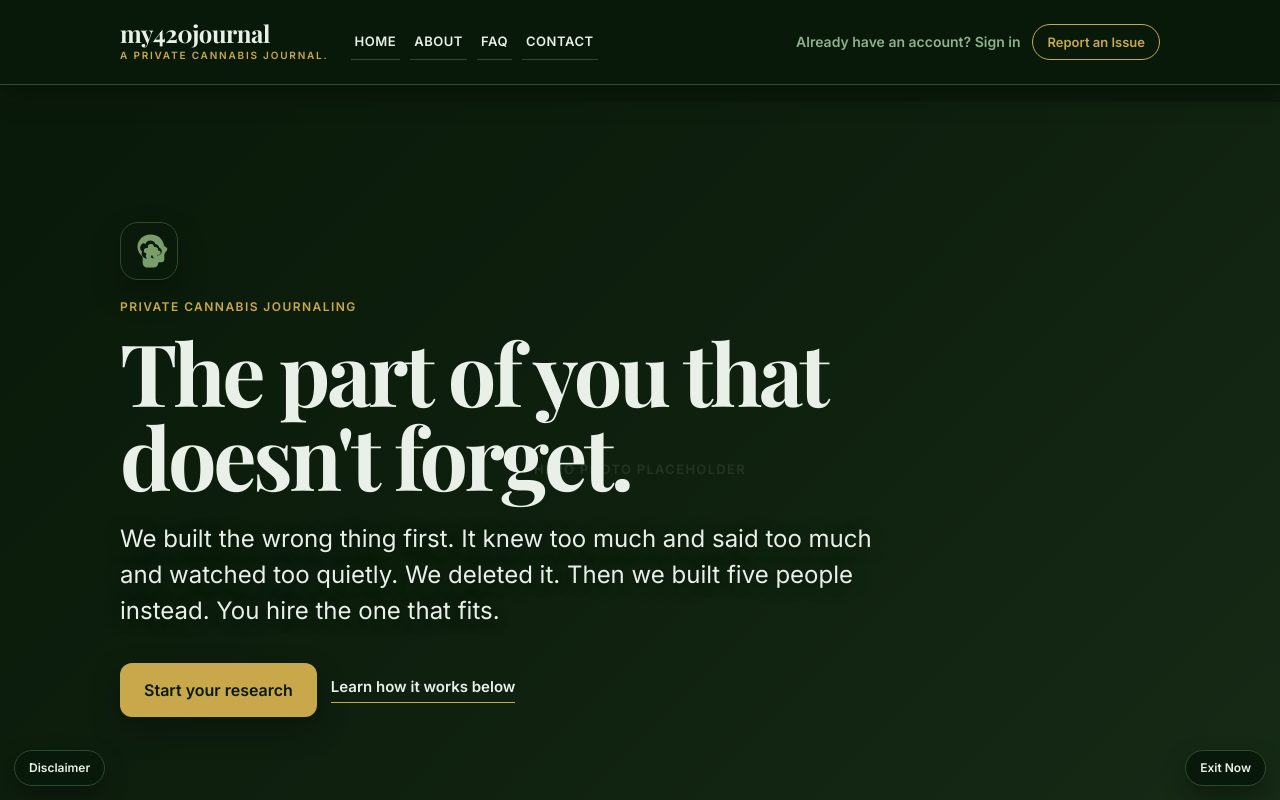
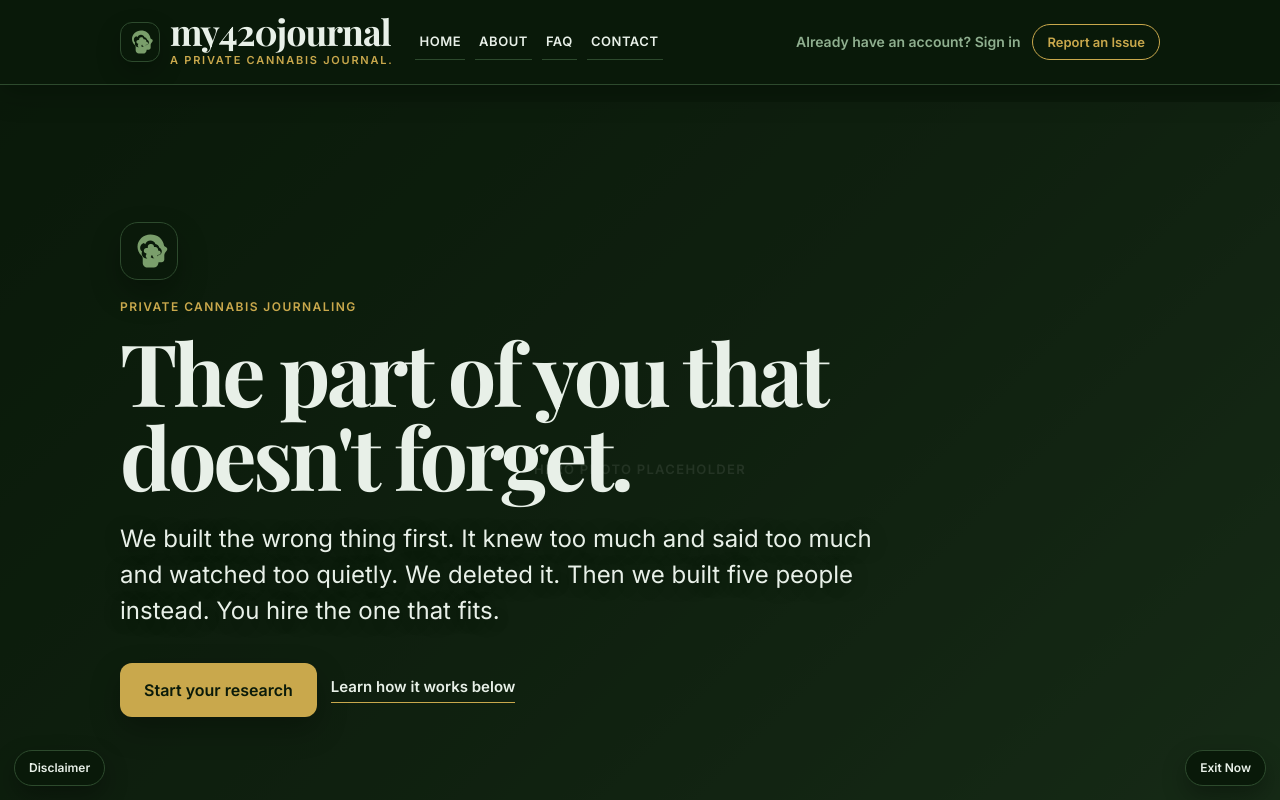
Before and after one commit to casevoiceai/my420journal-app, a React (Vite) app: page / in a window 1280 px wide. Shown: the top 800 px of the page. Built offline with nearby package versions, Linux system fonts and the light colour scheme.

Commit message:
Add brain mark to marketing header logo

```diff
--- a/src/marketing/MarketingLayout.jsx
+++ b/src/marketing/MarketingLayout.jsx
@@ -60,31 +60,39 @@ export default function MarketingLayout({ children }) {
               to="/"
               style={{
                 display: 'inline-flex',
-                flexDirection: 'column',
-                gap: '3px',
+                alignItems: 'center',
+                gap: '10px',
                 color: S.textPrimary,
                 textDecoration: 'none',
-                minWidth: '190px',
+                minWidth: '250px',
               }}
             >
+              <HeaderBrainMark />
+              <span style={{
+                display: 'inline-flex',
+                flexDirection: 'column',
+                gap: '4px',
+                minWidth: 0,
+              }}>
                 <span style={{
                   fontFamily: marketingFonts.playfair,
-                fontSize: '24px',
-                lineHeight: 1,
+                  fontSize: '36px',
+                  lineHeight: 0.92,
                   fontWeight: 700,
-                letterSpacing: '-0.02em',
+                  letterSpacing: '-0.03em',
                 }}>
                   my420journal
                 </span>
                 <span style={{
                   color: S.gold,
                   fontFamily: marketingFonts.inter,
-                fontSize: '10px',
+                  fontSize: '11px',
                   fontWeight: 800,
-                letterSpacing: '0.18em',
+                  letterSpacing: '0.16em',
                   textTransform: 'uppercase',
                 }}>
                   A PRIVATE CANNABIS JOURNAL.
+                </span>
               </span>
             </Link>
 
@@ -296,6 +304,36 @@ export default function MarketingLayout({ children }) {
   )
 }
 
+function HeaderBrainMark() {
+  return (
+    <span style={{
+      width: '40px',
+      height: '40px',
+      borderRadius: '12px',
+      border: `1px solid ${S.border}`,
+      backgroundColor: 'rgba(10,26,10,0.72)',
+      display: 'inline-flex',
+      alignItems: 'center',
+      justifyContent: 'center',
+      flex: '0 0 auto',
+      boxShadow: '0 10px 24px rgba(0,0,0,0.24)',
+    }}>
+      <svg
+        width="32"
+        height="32"
+        viewBox="0 0 64 64"
+        aria-hidden="true"
+        focusable="false"
+      >
+        <path
+          fill={S.success}
+          d="M34 9c-9.9 0-18 7.6-18 17 0 4.8 2.1 9.1 5.5 12.2 1.2 1.1 1.8 2.6 1.8 4.2v6.2c0 3.5 2.9 6.4 6.4 6.4h8.9c3.1 0 5.7-2.2 6.3-5.2l.4-2.2h4.1c2.2 0 3.9-1.8 3.9-3.9v-5.8c0-1.2.4-2.4 1.1-3.4l2.6-3.7c.8-1.2.5-2.8-.7-3.6l-3.2-2.1C51.4 14.1 43.3 9 34 9Zm-7.2 13.7c.9-3.1 3.8-5.3 7.2-5.3 3.2 0 6 2 7 4.9 2.7.4 4.9 2.6 5.4 5.3 2 .8 3.4 2.7 3.4 5 0 2.9-2.3 5.3-5.2 5.4-.9 2.4-3.2 4.2-5.9 4.2-1.8 0-3.4-.8-4.6-2-1.3 1.4-3.1 2.2-5.2 2.2-3.9 0-7.1-3.1-7.1-7 0-.9.2-1.8.5-2.6-1.6-1.3-2.6-3.2-2.6-5.4 0-3.2 2.1-5.9 5.1-6.7Zm7.2-.3c-1.9 0-3.5 1.5-3.6 3.4l-.1 1.9-1.9.1c-2 .1-3.6 1.7-3.6 3.7 0 1.5.9 2.8 2.2 3.4l1.7.8-.8 1.7c-.2.5-.4 1-.4 1.6 0 2 1.6 3.6 3.6 3.6 1.4 0 2.6-.8 3.2-2l1.8-3.4 1.7 3.4c.5 1 1.5 1.6 2.7 1.6 1.6 0 3-1.3 3.1-2.9l.1-1.9 1.9-.1c1.5 0 2.7-1.3 2.7-2.8 0-1.3-.9-2.4-2.1-2.7l-1.5-.4-.1-1.5c-.2-1.9-1.8-3.4-3.8-3.4h-1.7l-.4-1.6c-.4-1.5-1.8-2.5-3.5-2.5Z"
+        />
+      </svg>
+    </span>
+  )
+}
+
 function FooterColumn({ heading, lines }) {
   return (
     <section>
```
Lines whose indentation alone changed are shown as unchanged.
